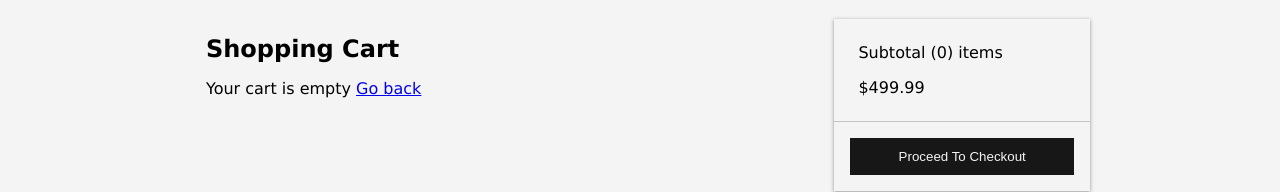
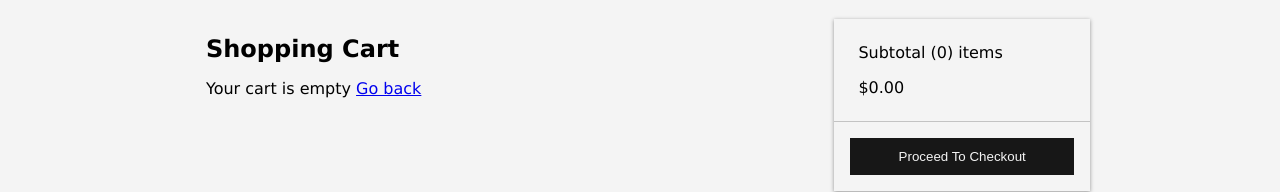
Before and after one commit to lukas-anci/eshop, a React (Create React App) app in the folder frontend/: page /cart in a window 1280 px wide. Shown: the part 123-315 px from the top of the page. Built offline with nearby package versions, Linux system fonts and the light colour scheme.

Commit message:
cartcount and cart subtotal fn

```diff
--- a/frontend/src/screens/CartScreen.jsx
+++ b/frontend/src/screens/CartScreen.jsx
@@ -23,6 +23,14 @@ const CartScreen = () => {
     dispatch(removeFromCart(id));
   };
 
+  const getCartCount = () => {
+    return cartItems.reduce((qty, item) => Number(item.qty) + qty, 0);
+  };
+
+  const getCartSubtotal = () => {
+    return cartItems.reduce((price, item) => item.price * item.qty + price, 0);
+  };
+
   return (
     <div className="cartscreen">
       <div className="cartscreen__left">
@@ -43,8 +51,8 @@ const CartScreen = () => {
       </div>
       <div className="cartscreen__right">
         <div className="cartscreen__info">
-          <p>Subtotal (0) items</p>
-          <p>$499.99</p>
+          <p>Subtotal ({getCartCount()}) items</p>
+          <p>${getCartSubtotal().toFixed(2)}</p>
         </div>
         <div>
           <button>Proceed To Checkout</button>
```
